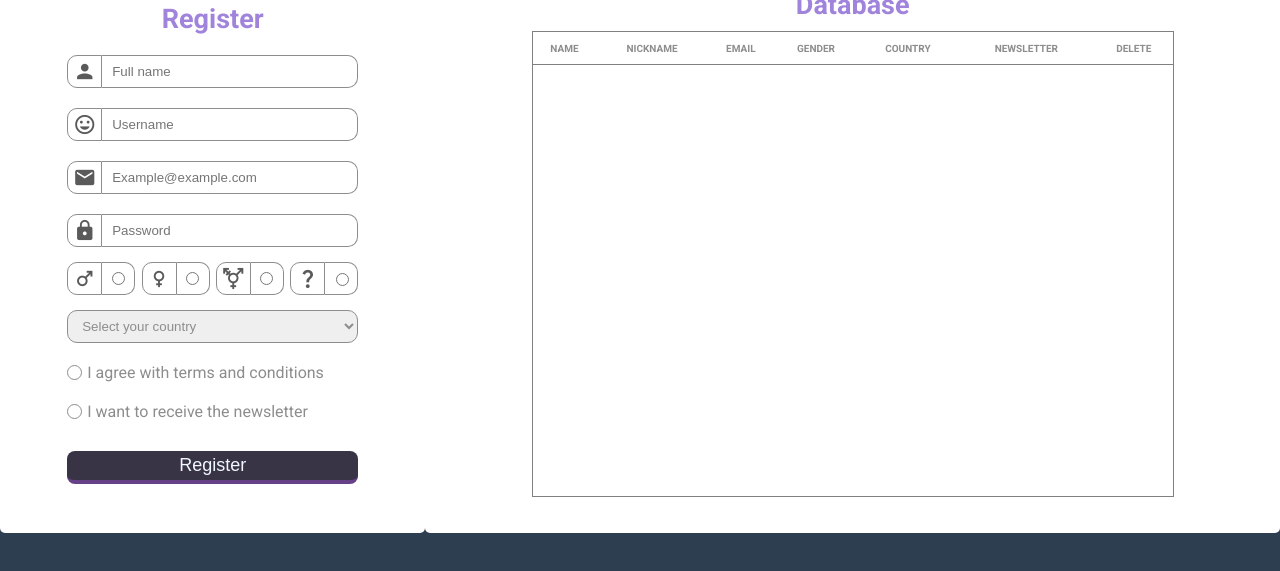
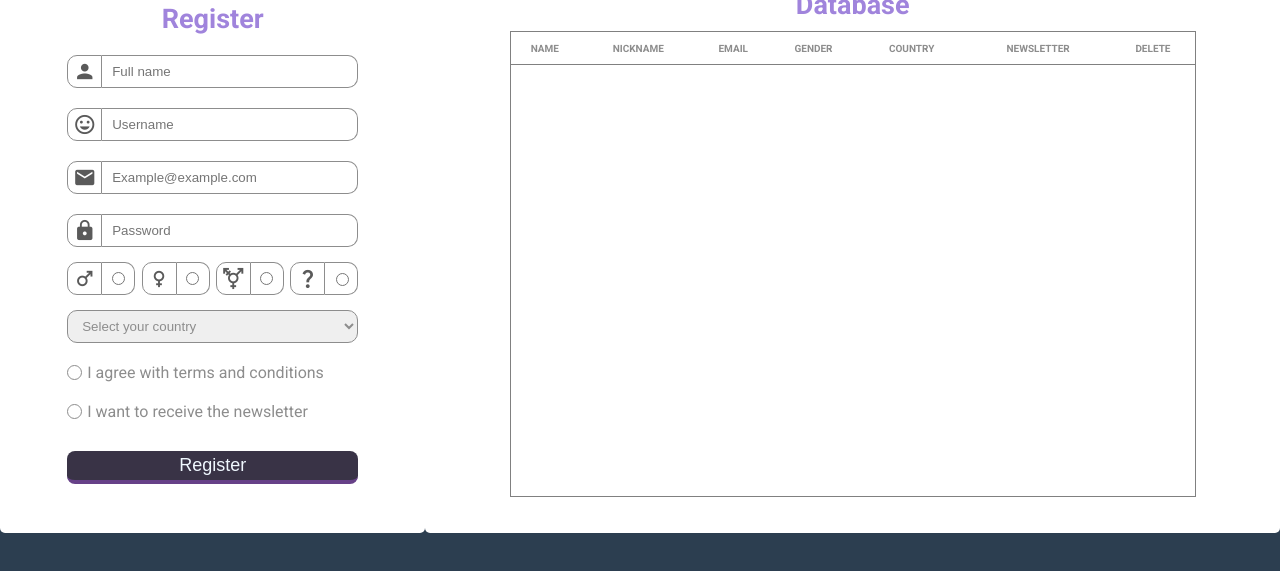
Before and after one commit to arthurscutari/RegistrationForm, a plain HTML site: page index.html in a window 1280 px wide. Shown: the part 191-762 px from the top of the page. Drawn offline with Linux system fonts and the light colour scheme.

Commit message:
Update index.css

```diff
--- a/index.css
+++ b/index.css
@@ -253,7 +253,7 @@ span {
 
     border: 1px solid grey;
     height: 58vh;
-    width: 50vw;
+    width: 80%;
 }
 .th__config{
     border-bottom: 1px solid grey;
```
